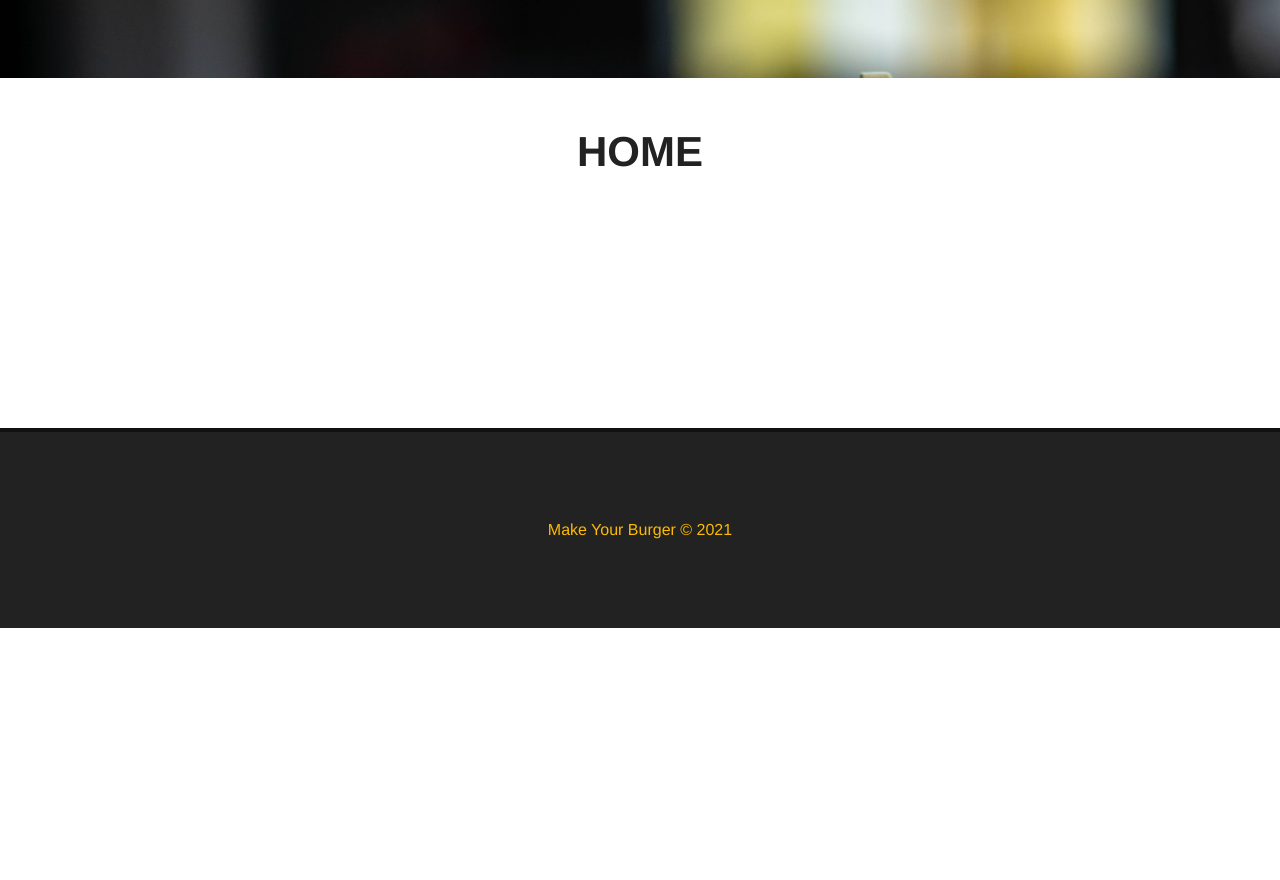
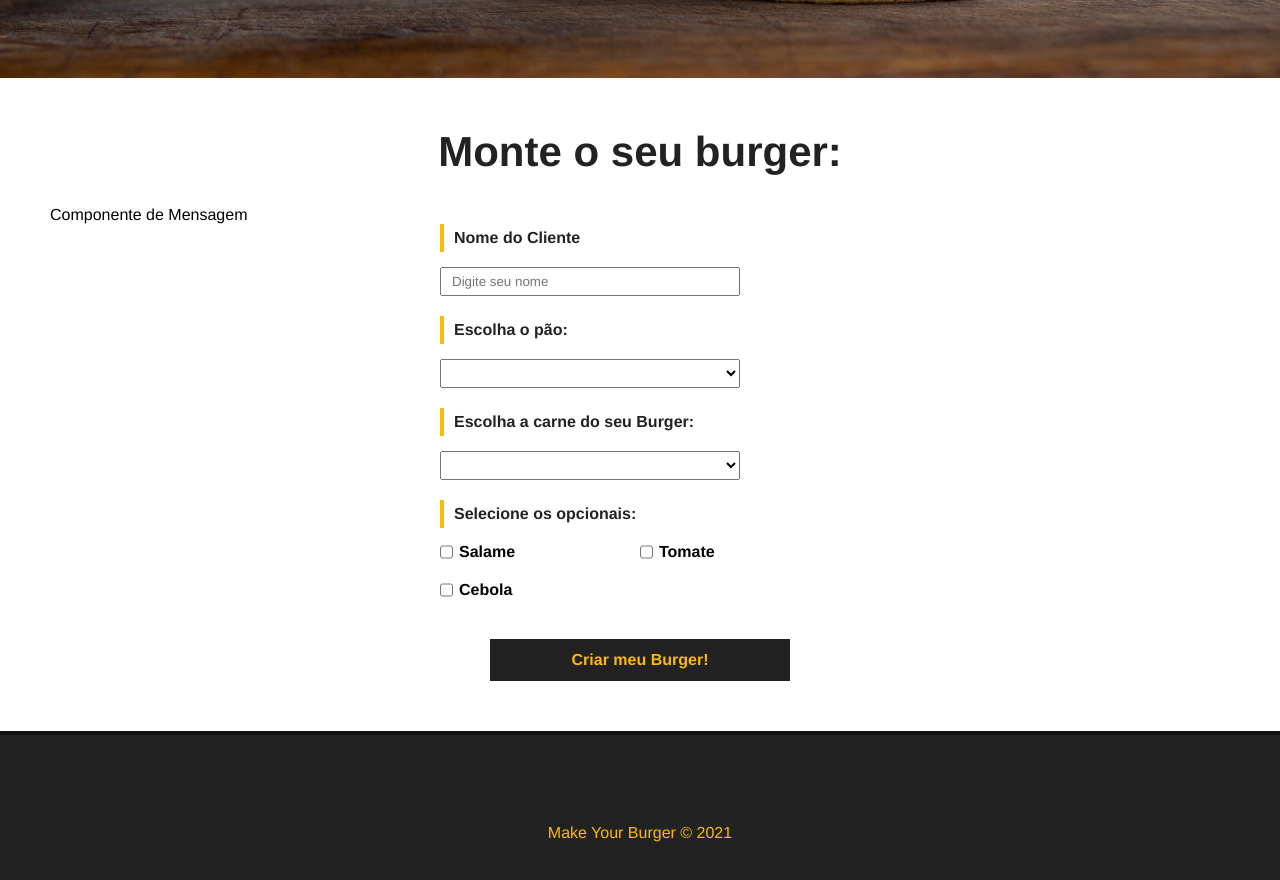
Before and after one commit to eric-figueira/make-your-burger, a Vue app in the folder make-your-burger/: page / in a window 1280 px wide. Shown: the part 500-1380 px from the top of the page. Before the commit the page ends 1128 px from the top, so only its background shows below. Built offline with nearby package versions, Linux system fonts and the light colour scheme.

Commit message:
Started working on the make your burger form

```diff
--- a/make-your-burger/src/components/Banner.vue
+++ b/make-your-burger/src/components/Banner.vue
@@ -14,7 +14,7 @@
 
     #main-banner {
         background-image: url('/public/img/burger.jpg');
-        background-position: 0 -550px;
+        background-position: 0 -250px;
         background-size: cover;
         height: 500px;
         display: flex;
--- /dev/null
+++ b/make-your-burger/src/components/BurgerForm.vue
@@ -0,0 +1,127 @@
+<template>
+    <div>
+        <p>Componente de Mensagem</p>
+        <div>
+            <form id="burger-form">
+                <div class="input-container">
+                    <label for="nome">Nome do Cliente</label>
+                    <input type="text" name="nome" id="nome"
+                        v-model="nome" placeholder="Digite seu nome">
+                </div>
+                <div class="input-container">
+                    <label for="pao">Escolha o pão:</label>
+                    <select name="pao" id="pao" v-model="pao">
+                        <option value="">Selecione o pão</option>
+                        <option value="integral">Integral</option>
+                    </select>
+                </div>
+                <div class="input-container">
+                    <label for="carne">Escolha a carne do seu Burger:</label>
+                    <select name="carne" id="carne" v-model="carne">
+                        <option value="">Select a carne</option>
+                        <option value="maminha">Maminha</option>
+                    </select>
+                </div>
+                <div class="input-container" id="opcionais-container">
+                    <label id="opcionais-title" for="opcionais">Selecione os opcionais:</label>
+                    <div class="checkbox-container">
+                        <input type="checkbox" name="opcionais" v-model="opcionais" value="salame">
+                        <span>Salame</span>
+                    </div>
+                    <div class="checkbox-container">
+                        <input type="checkbox" name="opcionais" v-model="opcionais" value="salame">
+                        <span>Tomate</span>
+                    </div>
+                    <div class="checkbox-container">
+                        <input type="checkbox" name="opcionais" v-model="opcionais" value="salame">
+                        <span>Cebola</span>
+                    </div>
+                </div>
+                <div class="input-container">
+                    <input type="submit" class="submit-btn" value="Criar meu Burger!">
+                </div>
+            </form>
+        </div>
+    </div>
+</template>
+
+<script>
+    export default {
+        name: 'BurgerForm',
+        data() {
+            return {
+
+            }
+        }
+    }
+</script>
+
+<style scoped>
+
+    #burger-form {
+        max-width: 400px;
+        margin: 0 auto;
+    }
+
+    .input-container {
+        display: flex;
+        flex-direction: column;
+        margin-bottom: 20px;
+    }
+
+    label {
+        font-weight: bold;
+        margin-bottom: 15px;
+        color: #222;
+        padding: 5px 10px;
+        border-left: 4px solid #FCBA03;
+    }
+
+    input, select {
+        padding: 5px 10px;
+        width: 300px;
+    }
+
+    #opcionais-container {
+        flex-direction: row;
+        flex-wrap: wrap;
+    }
+
+    #opcionais-title {
+        width: 100%;
+    }
+
+    .checkbox-container {
+        display: flex;
+        width: 50%;
+        margin-bottom: 20px;
+    }
+
+    .checkbox-container span,
+    .checkbox-container input {
+        width: auto;
+    }
+
+    .checkbox-container span {
+        margin-left: 6px;
+        font-weight: bold;
+    }
+
+    .submit-btn {
+        background: #222;
+        color: #FCBA03;
+        font-weight: bold;
+        border: 2px solid #222;
+        padding: 10px;
+        font-size: 16px;
+        margin: 0 auto;
+        cursor: pointer;
+        transition: .5s;
+    }
+
+    .submit-btn:hover {
+        background: transparent;
+        color: #222;
+    }
+
+</style>
--- a/make-your-burger/src/views/Home.vue
+++ b/make-your-burger/src/views/Home.vue
@@ -1,17 +1,20 @@
 <template>
   <Banner />
   <div class="main-container">
-    <h1>HOME</h1>
+    <h1>Monte o seu burger:</h1>
+    <BurgerForm />
   </div>
 </template>
 
 <script>
 import Banner from '../components/Banner.vue'
+import BurgerForm from '../components/BurgerForm.vue'
 
 export default {
   name: 'Home',
   components: {
-    Banner
+    Banner,
+    BurgerForm
   }
 }
 
```
